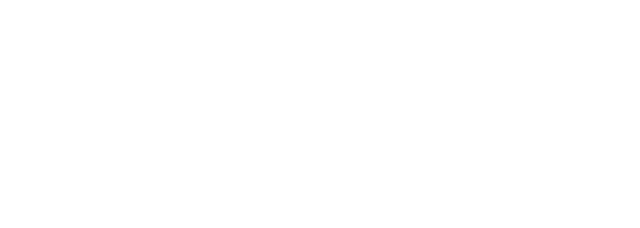
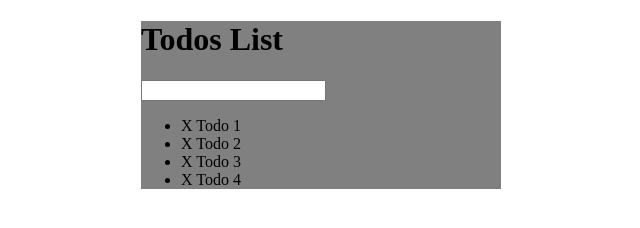
Before and after one commit to thomascurry/jQuery-Todo-List, a plain HTML site: page index.html in a window 1280 px wide. Shown: the whole page, without its empty margins (319-959 px from the left). Drawn offline with Linux system fonts and the light colour scheme.

Commit message:
Initial HTML Structure
- Linked js script in body
- Initial todo-list structure in html

```diff
--- a/assets/css/todos.css
+++ b/assets/css/todos.css
@@ -0,0 +1,5 @@
+#container {
+	background: grey;
+	width: 360px;
+	margin: 0 auto;
+}
--- a/index.html
+++ b/index.html
@@ -3,8 +3,21 @@
 <head>
 	<title>Todo List</title>
 	<script type="text/javascript" src="assets/js/lib/jquery-3.1.1.min.js"></script>
+	<link rel=stylesheet href="assets/css/todos.css">
 </head>
 <body>
+<div id="container">
+	<h1>Todos List</h1>
+	<input type="text">
 
+	<ul>
+	    <li><span>X</span> Todo 1</li>
+	    <li><span>X</span> Todo 2</li>
+	    <li><span>X</span> Todo 3</li>
+	    <li><span>X</span> Todo 4</li>
+	</ul>
+</div>
+
+<script src="assets/js/todos.js"></script>
 </body>
 </html>
```
